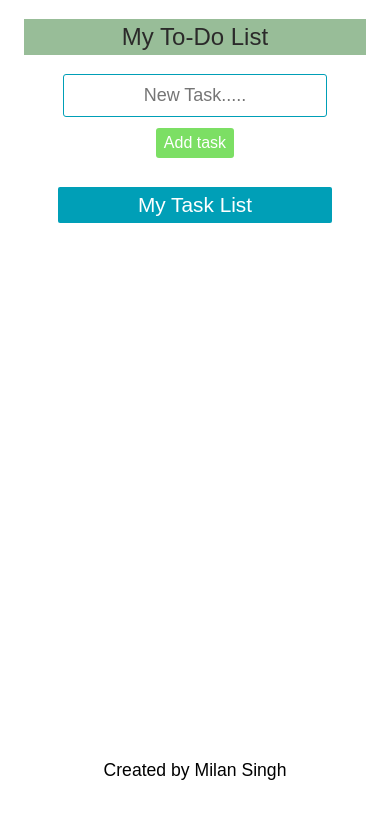
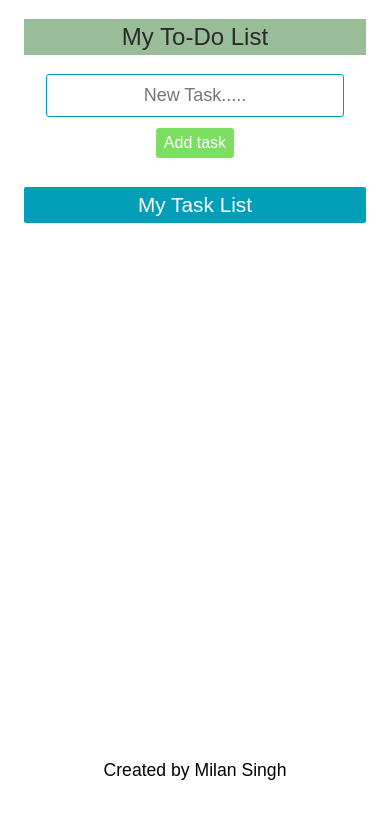
Before and after one commit to milan-sh/to-do-web-app, a plain HTML site: page index.html in a window 390 px wide. Drawn offline with Linux system fonts and the light colour scheme.

Commit message:
mobile responsive

```diff
--- a/styles.css
+++ b/styles.css
@@ -192,9 +192,13 @@ footer{
 @media(max-width:500px){
     .add-task{
         height: 15%;
+        width: 100%;
         padding: 5px;
         flex-wrap: wrap;
         column-gap: 30px;
         row-gap: 5px;
     }
+    .my-task{
+        width: 100%;
+    }
 }
```
